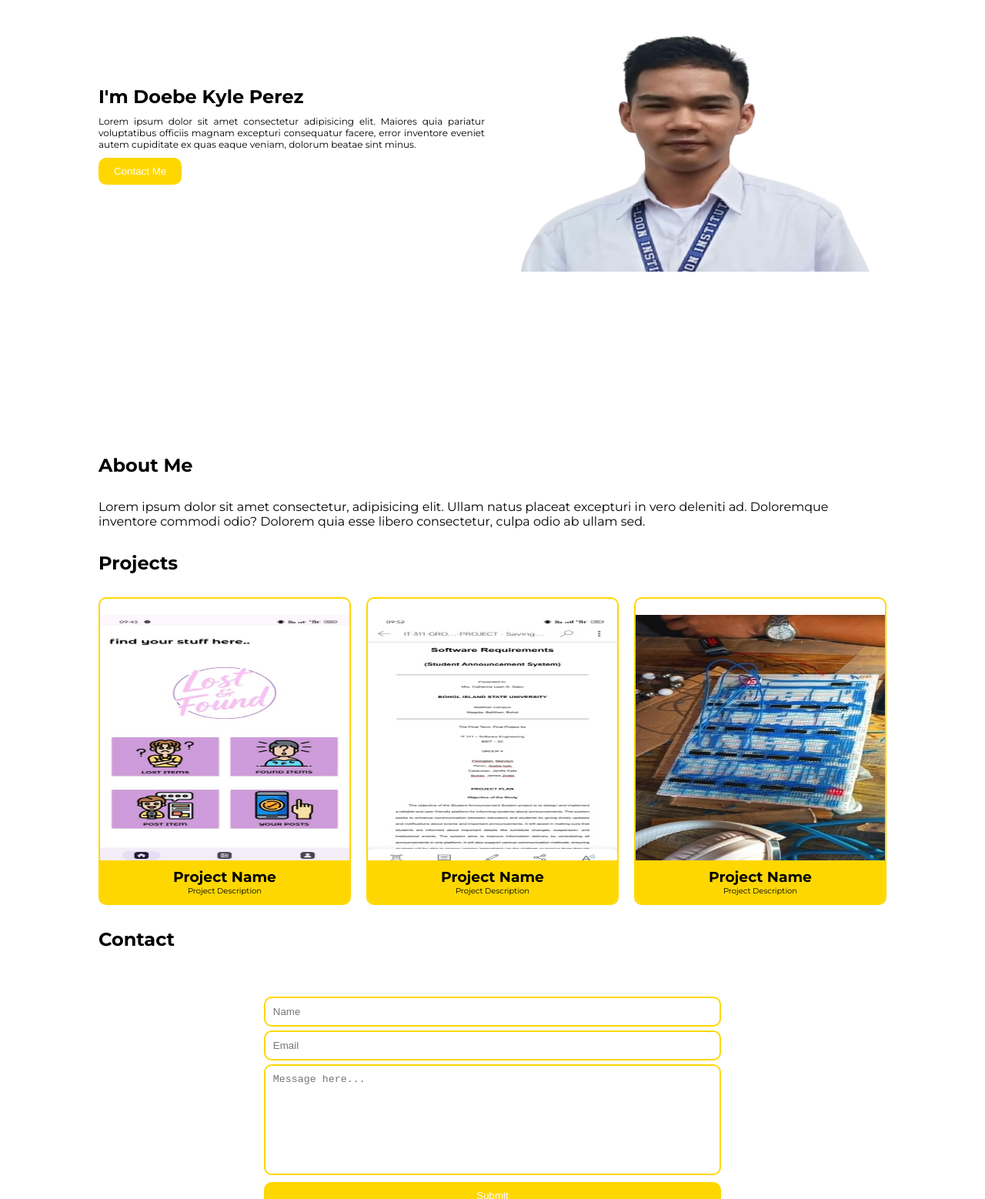
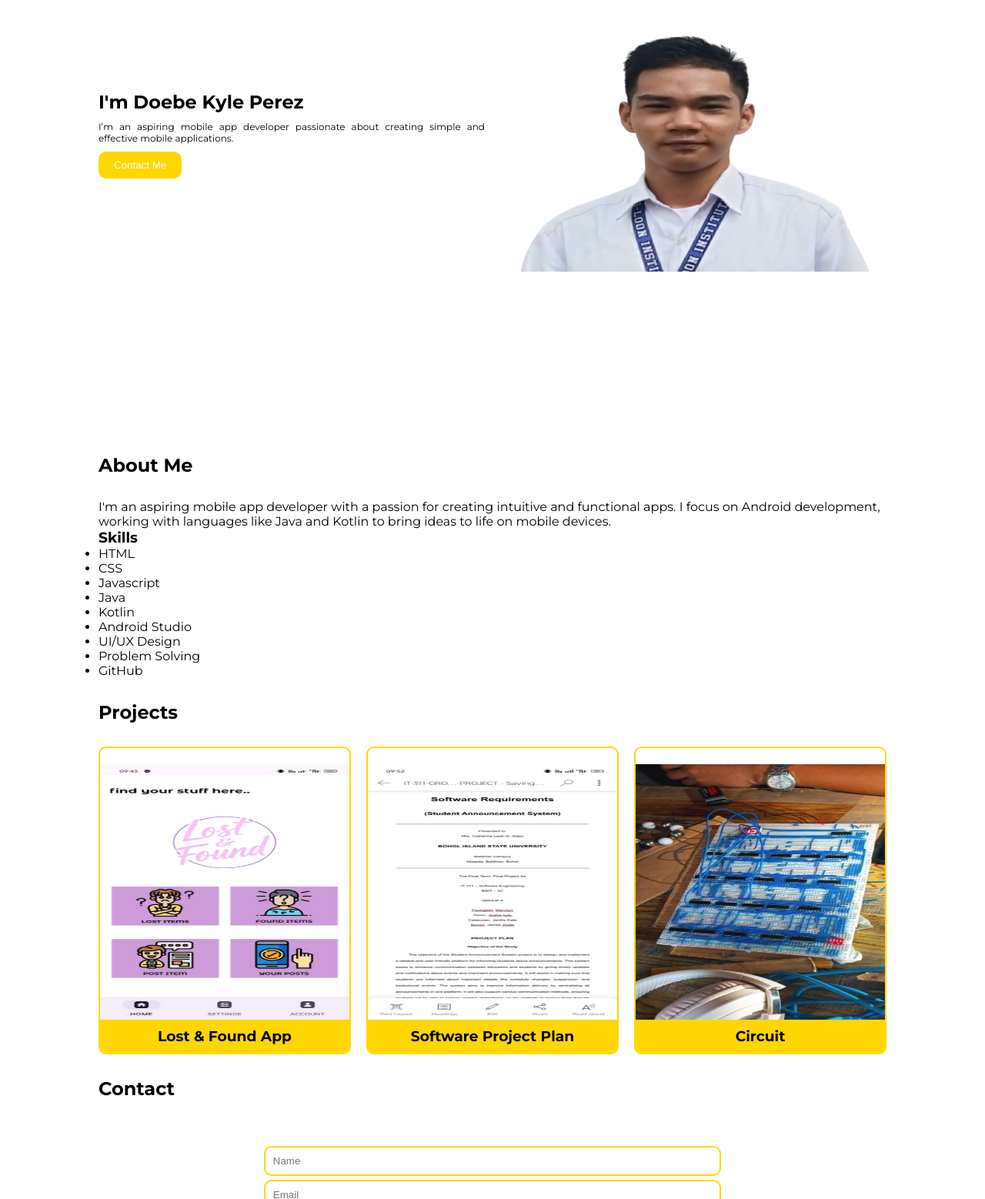
Before and after one commit to dobidapdap/myportfolio, a plain HTML site: page index.html in a window 1280 px wide. Shown: the part 190-1748 px from the top of the page at 77% size. Drawn offline with Linux system fonts and the light colour scheme.

Commit message:
Update index.html

```diff
--- a/index.html
+++ b/index.html
@@ -3,10 +3,14 @@
     <head>
         <meta charset="UTF-8" />
         <meta name="viewport" content="width=device-width, initial-scale=1.0" />
+        <meta
+            http-equiv="Cache-Control"
+            content="no-cache, no-store, must-revalidate"
+        />
+        <meta http-equiv="Pragma" content="no-cache" />
+        <meta http-equiv="Expires" content="0" />
         <title>Portfolio</title>
         <link rel="stylesheet" href="style.css" />
-        <link rel="preconnect" href="https://fonts.googleapis.com" />
-        <link rel="preconnect" href="https://fonts.gstatic.com" crossorigin />
         <link rel="preconnect" href="https://fonts.googleapis.com" />
         <link rel="preconnect" href="https://fonts.gstatic.com" crossorigin />
         <link
@@ -38,11 +42,7 @@
                     <div class="details-container">
                         <h1 class="home-title">I'm Doebe Kyle Perez</h1>
                         <p class="home-description">
-                            Lorem ipsum dolor sit amet consectetur adipisicing
-                            elit. Maiores quia pariatur voluptatibus officiis
-                            magnam excepturi consequatur facere, error inventore
-                            eveniet autem cupiditate ex quas eaque veniam,
-                            dolorum beatae sint minus.
+                            I’m an aspiring mobile app developer passionate about creating simple and effective mobile applications.
                         </p>
                         <button class="home-button">Contact Me</button>
                     </div>
@@ -53,11 +53,22 @@
                 <section id="about-me">
                     <h2>About Me</h2>
                     <p>
-                        Lorem ipsum dolor sit amet consectetur, adipisicing
-                        elit. Ullam natus placeat excepturi in vero deleniti ad.
-                        Doloremque inventore commodi odio? Dolorem quia esse
-                        libero consectetur, culpa odio ab ullam sed.
+                        I'm an aspiring mobile app developer with a passion for creating intuitive and functional apps. I focus on Android development, working with languages like Java and Kotlin to bring ideas to life on mobile devices.
                     </p>
+                    <div class="skills">
+                        <h3>Skills</h3>
+                        <ul class="skills-list">
+                            <li>HTML</li>
+                            <li>CSS</li>
+                            <li>Javascript</li>
+                            <li>Java</li>
+                            <li>Kotlin</li>
+                            <li>Android Studio</li>
+                            <li>UI/UX Design</li>
+                            <li>Problem Solving</li>
+                            <li>GitHub</li>
+                        </ul>
+                    </div>
                 </section>
                 <section id="projects">
                     <h2>Projects</h2>
@@ -67,8 +78,7 @@
                                 <img src="project1.jpg" alt="Project 1">
                             </div>
                             <div class="text">
-                                <h3>Project Name</h3>
-                                <p>Project Description</p>
+                                <h3>Lost & Found App</h3>
                             </div>
                         </div>
                         <div class="project-item">
@@ -76,8 +86,7 @@
                                 <img src="project2.jpg" alt="Project 2">
                             </div>
                             <div class="text">
-                                <h3>Project Name</h3>
-                                <p>Project Description</p>
+                                <h3>Software Project Plan</h3>
                             </div>
                         </div>
                         <div class="project-item">
@@ -85,8 +94,7 @@
                                 <img src="project3.jpg" alt="Project 3">
                             </div>
                             <div class="text">
-                                <h3>Project Name</h3>
-                                <p>Project Description</p>
+                                <h3>Circuit</h3>
                             </div>
                         </div>
                     </div>
@@ -101,7 +109,7 @@
                                 rows="8"
                                 placeholder="Message here..."
                             ></textarea>
-                            <button>Submit</button>
+                            <button type="button" class="btn-submit ">Submit</button>
                         </form>
                     </div>
                 </section>
```
